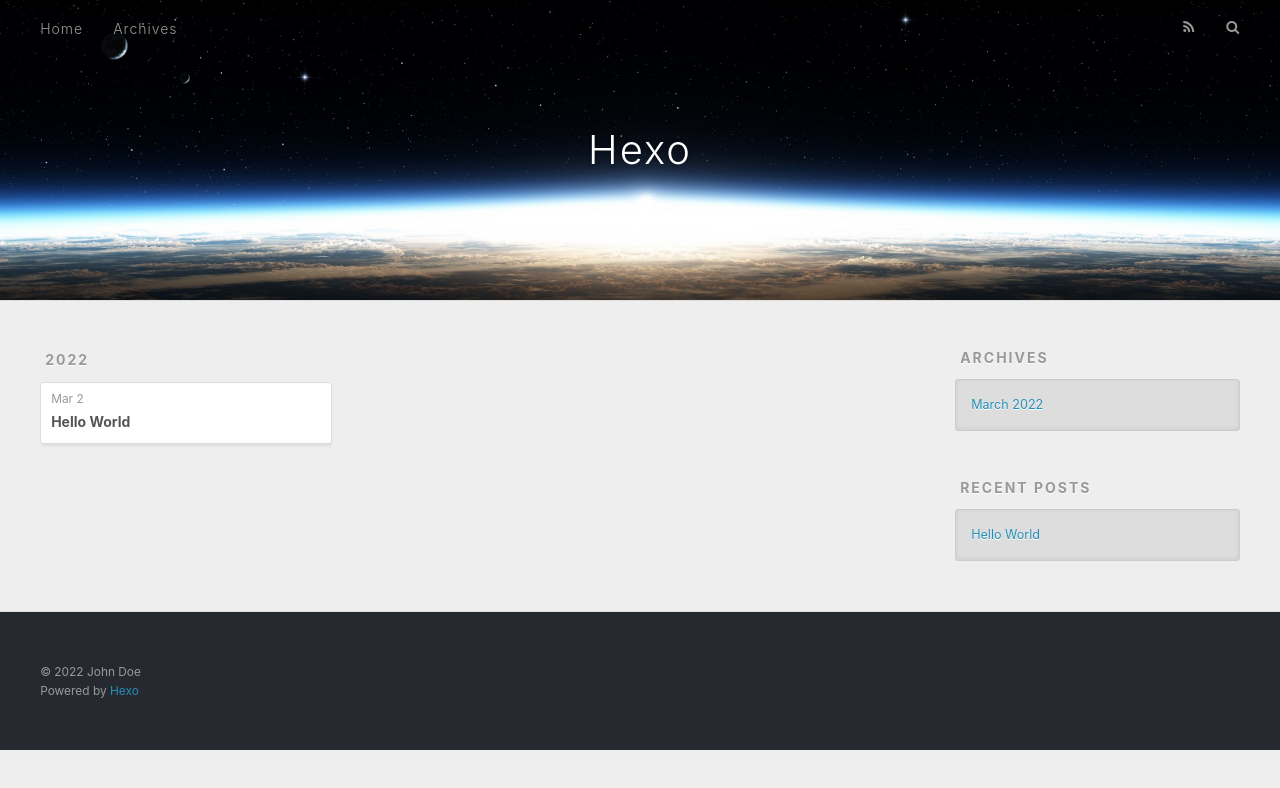
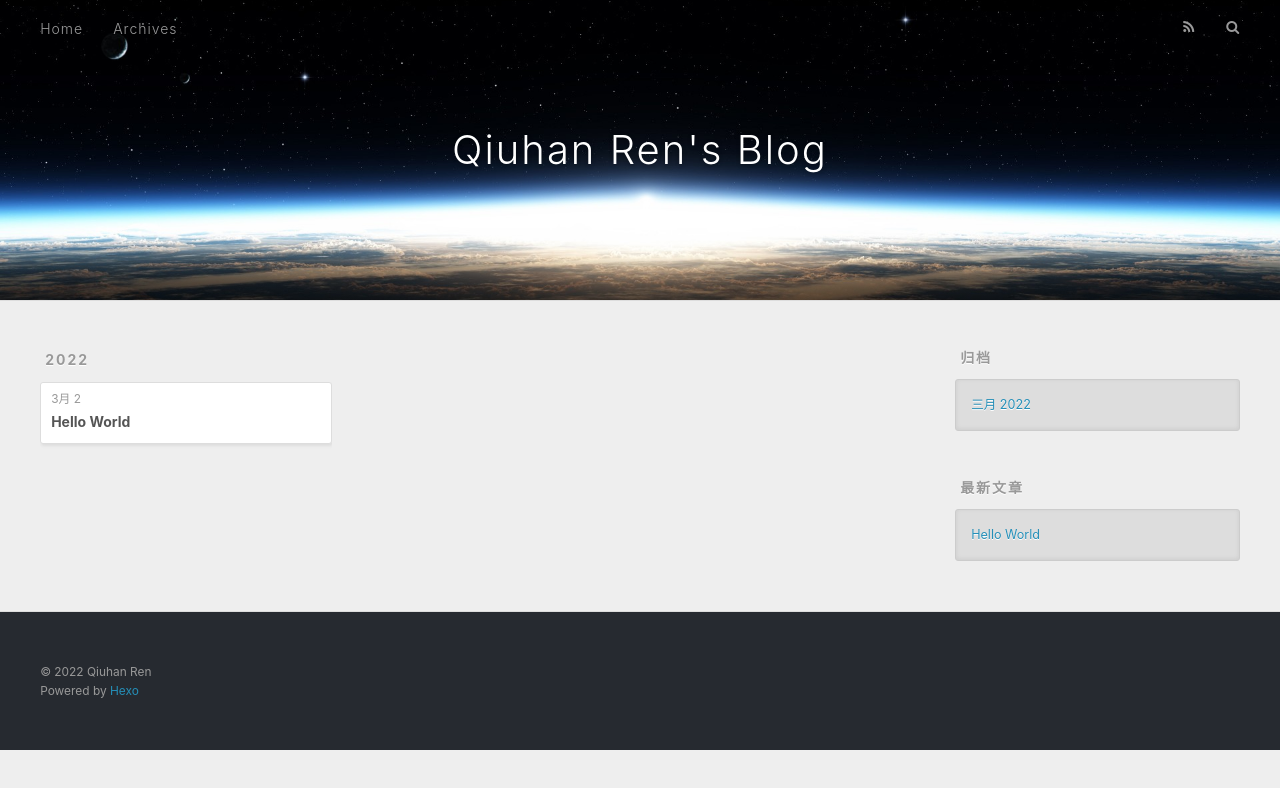
Before and after one commit to RenQiuhan/RenQiuhan.github.io, a plain HTML site: page archives/index.html in a window 1280 px wide. Drawn offline with nearby package versions, Linux system fonts and the light colour scheme.

Commit message:
Site updated: 2022-03-02 12:41:09

```diff
--- a/archives/index.html
+++ b/archives/index.html
@@ -5,17 +5,17 @@
 
 
 
-  <title>Archives | Hexo</title>
+  <title>归档 | Qiuhan Ren&#39;s Blog</title>
   <meta name="viewport" content="width=device-width, initial-scale=1, maximum-scale=1">
   <meta property="og:type" content="website">
-<meta property="og:title" content="Hexo">
+<meta property="og:title" content="Qiuhan Ren&#39;s Blog">
 <meta property="og:url" content="http://example.com/archives/index.html">
-<meta property="og:site_name" content="Hexo">
-<meta property="og:locale" content="en_US">
-<meta property="article:author" content="John Doe">
+<meta property="og:site_name" content="Qiuhan Ren&#39;s Blog">
+<meta property="og:locale" content="zh_CN">
+<meta property="article:author" content="Qiuhan Ren">
 <meta name="twitter:card" content="summary">
 
-    <link rel="alternate" href="/atom.xml" title="Hexo" type="application/atom+xml">
+    <link rel="alternate" href="/atom.xml" title="Qiuhan Ren&#39;s Blog" type="application/atom+xml">
 
 
     <link rel="icon" href="/favicon.png">
@@ -36,7 +36,7 @@
   <div id="header-outer" class="outer">
     <div id="header-title" class="inner">
       <h1 id="logo-wrap">
-        <a href="/" id="logo">Hexo</a>
+        <a href="/" id="logo">Qiuhan Ren&#39;s Blog</a>
       </h1>
 
     </div>
@@ -53,7 +53,7 @@
 
           <a id="nav-rss-link" class="nav-icon" href="/atom.xml" title="RSS Feed"></a>
 
-        <a id="nav-search-btn" class="nav-icon" title="Search"></a>
+        <a id="nav-search-btn" class="nav-icon" title="搜索"></a>
       </nav>
       <div id="search-form-wrap">
         <form action="//google.com/search" method="get" accept-charset="UTF-8" class="search-form"><input type="search" name="q" class="search-form-input" placeholder="Search"><button type="submit" class="search-form-submit">&#xF002;</button><input type="hidden" name="sitesearch" value="http://example.com"></form>
@@ -79,7 +79,7 @@
   <div class="archive-article-inner">
     <header class="archive-article-header">
       <a href="/2022/03/02/hello-world/" class="archive-article-date">
-  <time datetime="2022-03-02T03:48:20.254Z" itemprop="datePublished">Mar 2</time>
+  <time datetime="2022-03-02T03:48:20.254Z" itemprop="datePublished">3月 2</time>
 </a>
 
 
@@ -111,9 +111,9 @@
 
 
   <div class="widget-wrap">
-    <h3 class="widget-title">Archives</h3>
+    <h3 class="widget-title">归档</h3>
     <div class="widget">
-      <ul class="archive-list"><li class="archive-list-item"><a class="archive-list-link" href="/archives/2022/03/">March 2022</a></li></ul>
+      <ul class="archive-list"><li class="archive-list-item"><a class="archive-list-link" href="/archives/2022/03/">三月 2022</a></li></ul>
     </div>
   </div>
 
@@ -121,7 +121,7 @@
 
 
   <div class="widget-wrap">
-    <h3 class="widget-title">Recent Posts</h3>
+    <h3 class="widget-title">最新文章</h3>
     <div class="widget">
       <ul>
 
@@ -141,7 +141,7 @@
 
   <div class="outer">
     <div id="footer-info" class="inner">
-      &copy; 2022 John Doe<br>
+      &copy; 2022 Qiuhan Ren<br>
       Powered by <a href="http://hexo.io/" target="_blank">Hexo</a>
     </div>
   </div>
```
Also changed, not shown: 2022/03/02/hello-world/index.html (+11 -11 lines), archives/2022/03/index.html (+13 -13 lines), archives/2022/index.html (+13 -13 lines), index.html (+12 -12 lines).
